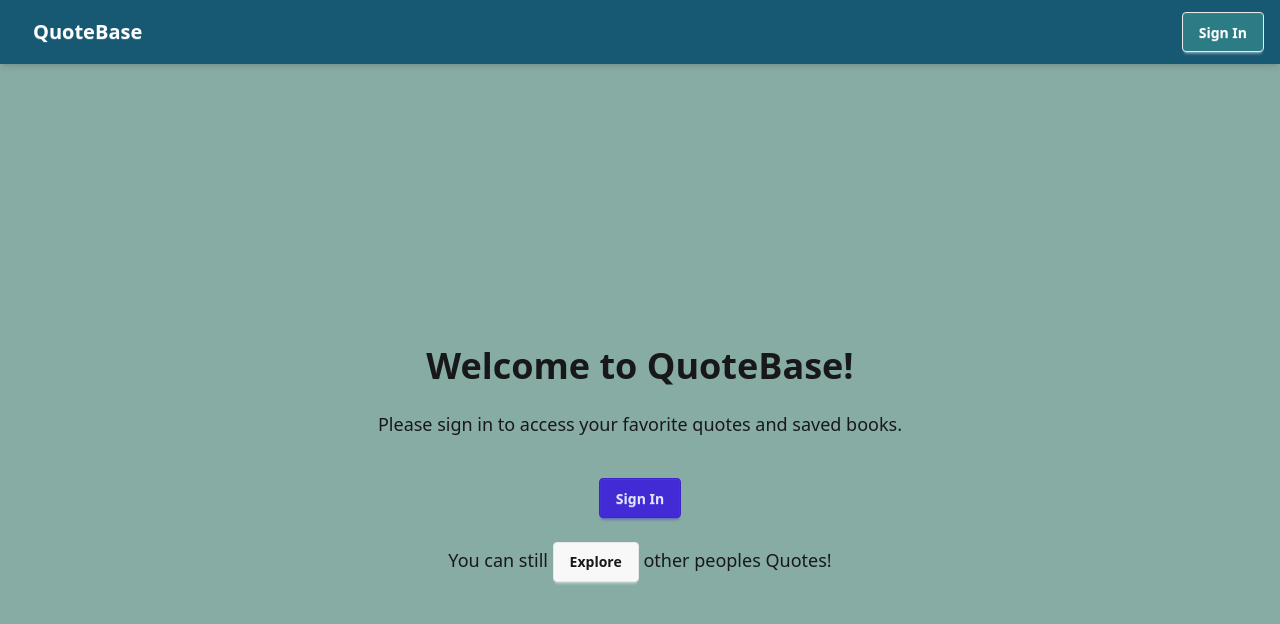
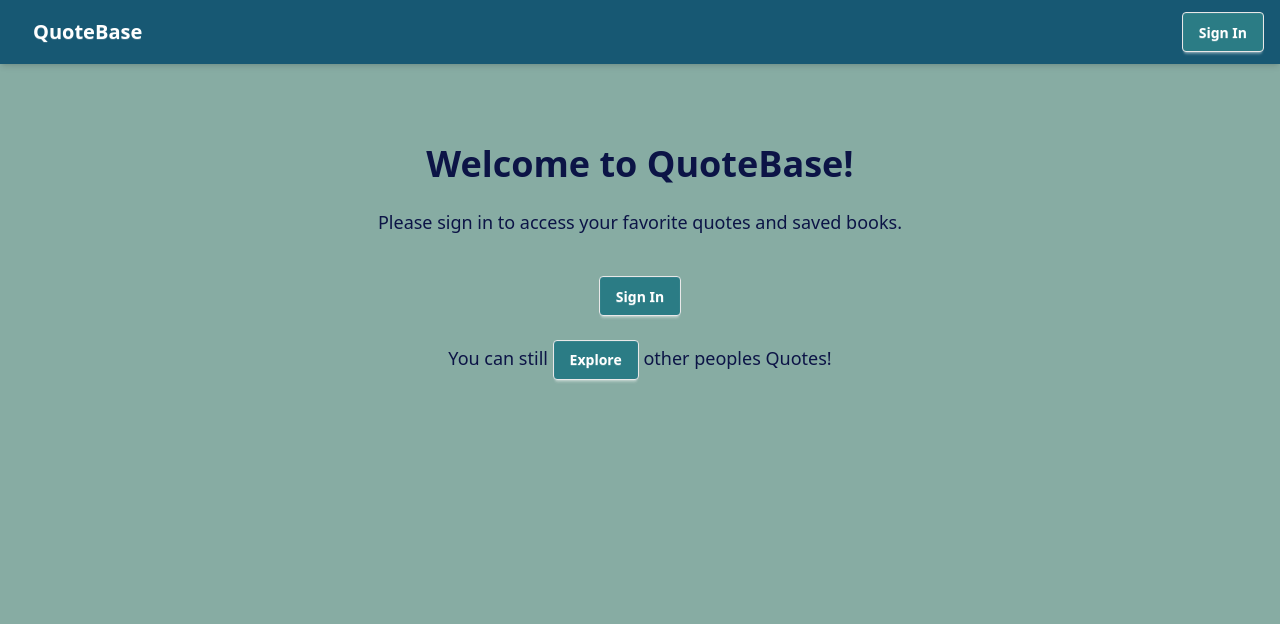
Before and after one commit to EliasEgel/QuoteBase, a React (Vite) app in the folder frontend/: page / in a window 1280 px wide. Shown: the top 624 px of the page. Built offline with nearby package versions, Linux system fonts and the light colour scheme; no server answers.

Commit message:
styling for homepage

```diff
--- a/frontend/src/components/HomePage.tsx
+++ b/frontend/src/components/HomePage.tsx
@@ -5,32 +5,49 @@ export default function HomePage() {
   const { user } = useUser();
 
   return (
-    <div className="flex flex-col items-center justify-center min-h-screen px-4 py-8 text-center space-y-6">
-      <h1 className="text-3xl sm:text-4xl font-bold">Welcome to QuoteBase!</h1>
+    <div
+      className="flex flex-col items-center justify-start min-h-screen px-4 pt-20 text-center space-y-6"
+      style={{ backgroundColor: '#87aca3' }}
+    >
+      <h1 className="text-3xl sm:text-4xl font-bold text-[#0c1446]">
+        Welcome to QuoteBase!
+      </h1>
 
       <SignedIn>
-        <p className="text-base sm:text-lg">
+        <p className="text-base sm:text-lg text-[#0c1446]">
           Hello, <span className="font-semibold">{user?.username}</span>! Ready
           to explore your favorite quotes?
         </p>
 
-        <div className="flex flex-wrap justify-center items-center gap-2 text-base sm:text-lg">
+        <div className="flex flex-wrap justify-center items-center gap-2 text-base sm:text-lg text-[#0c1446]">
           <span>Do you want to</span>
-          <Link to="/explore" className="btn btn-sm sm:btn-md w-auto">
+          <Link
+            to="/explore"
+            className="btn btn-sm sm:btn-md w-auto text-white"
+            style={{ backgroundColor: '#2b7c85' }}
+          >
             Explore
           </Link>
           <span>or see your</span>
           <div className="flex items-center">
-            <Link to="/library" className="btn btn-sm sm:btn-md w-auto">
+            <Link
+              to="/library"
+              className="btn btn-sm sm:btn-md w-auto text-white"
+              style={{ backgroundColor: '#2b7c85' }}
+            >
               Library
             </Link>
             <span className="ml-1">?</span>
           </div>
         </div>
 
-        <div className="mt-4 text-base sm:text-lg">
+        <div className="mt-4 text-base sm:text-lg text-[#0c1446]">
           <p>Or</p>
-          <Link to="/create" className="btn  mt-2 w-full sm:w-auto">
+          <Link
+            to="/create"
+            className="btn mt-2 w-full sm:w-auto text-white"
+            style={{ backgroundColor: '#2b7c85' }}
+          >
             Create
           </Link>
           <p className="mt-1">your own quotes!</p>
@@ -38,17 +55,24 @@ export default function HomePage() {
       </SignedIn>
 
       <SignedOut>
-        <p className="text-base sm:text-lg">
+        <p className="text-base sm:text-lg text-[#0c1446]">
           Please sign in to access your favorite quotes and saved books.
         </p>
         <SignInButton>
-          <button className="btn btn-primary mt-4 w-full sm:w-auto">
+          <button
+            className="btn mt-4 w-full sm:w-auto text-white"
+            style={{ backgroundColor: '#2b7c85' }}
+          >
             Sign In
           </button>
         </SignInButton>
-        <p className="text-base sm:text-lg">
+        <p className="text-base sm:text-lg text-[#0c1446]">
           You can still{" "}
-          <Link to="/explore" className="btn btn-sm sm:btn-md w-auto">
+          <Link
+            to="/explore"
+            className="btn btn-sm sm:btn-md w-auto text-white"
+            style={{ backgroundColor: '#2b7c85' }}
+          >
             Explore
           </Link>{" "}
           other peoples Quotes!
```
